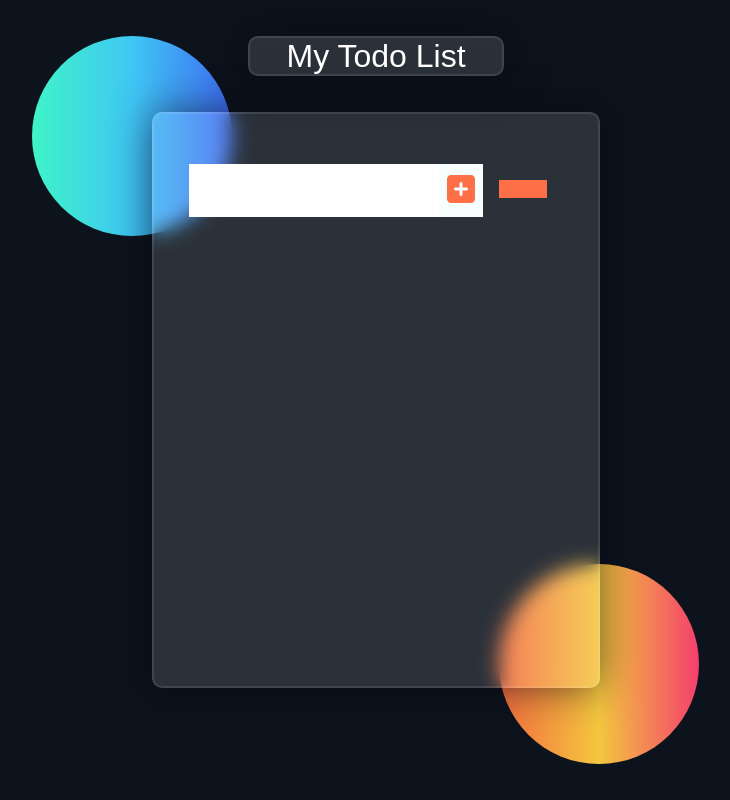
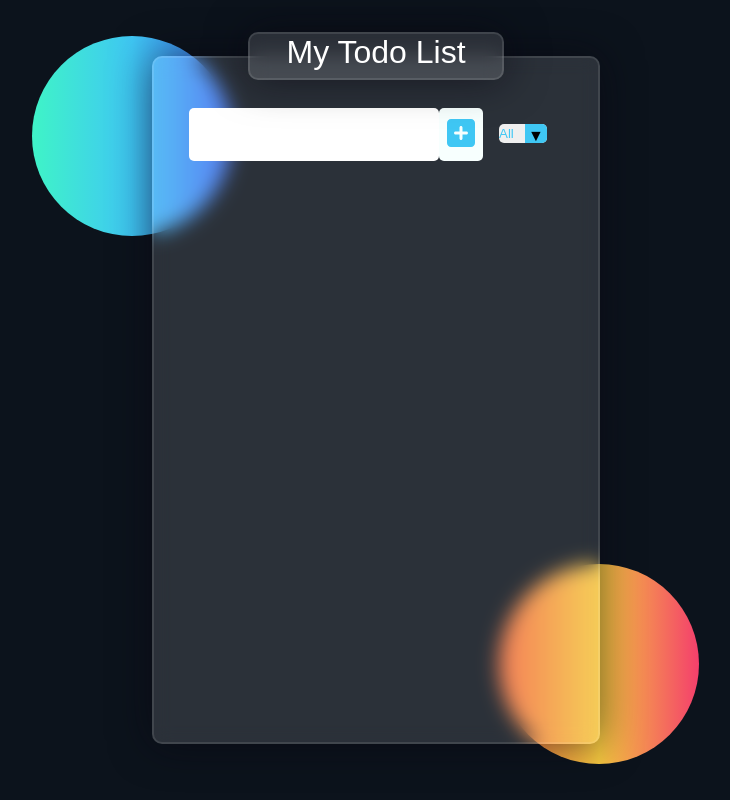
Before and after one commit to CliffordMorin/Todo-app, a React (Create React App) app: page /mylist in a window 1280 px wide. Shown: the whole page, without its empty margins (264-994 px from the left). Built offline with nearby package versions, Linux system fonts and the light colour scheme.

Commit message:
small styling

```diff
--- a/src/MyList/mylist.css
+++ b/src/MyList/mylist.css
@@ -4,7 +4,7 @@
   text-align: center;
   position: absolute;
   z-index: 1;
-  height: 5%;
+  height: 6%;
   width: 20%;
   background-color: rgba(255, 255, 255, 0.13);
   position: absolute;
@@ -43,7 +43,7 @@
 }
 
 .form {
-  height: 72%;
+  height: 86%;
   width: 35%;
   background-color: rgba(255, 255, 255, 0.13);
   position: absolute;
@@ -83,16 +83,17 @@
   border: none;
   background: white;
   width: 250px;
+  border-radius: 5px;
 }
 .form button {
-  color: #ff6f47;
+  color: #3fc7f4;
   background: #f7fffe;
   cursor: pointer;
   transition: all 0.3s ease;
   width: 50px;
 }
 .form button:hover {
-  background: #ff6f47;
+  background: linear-gradient(to left, #3f6cf4, #3fc7f4, #3ff4c7);
   color: white;
 }
 
@@ -113,12 +114,14 @@ select {
   margin: 1rem;
   position: relative;
   overflow: hidden;
+  border-radius: 5px;
 }
 select {
-  color: #ff6f47;
+  color: #3fc7f4;
   font-family: "Poppins", sans-serif;
   cursor: pointer;
   width: 12rem;
+  height: 1.2rem;
 }
 /* Arrow */
 .select::after {
@@ -126,8 +129,8 @@ select {
   position: absolute;
   top: 0;
   right: 0;
-  padding: 1rem;
-  background: #ff6f47;
+  padding: 0.2rem;
+  background: #3fc7f4;
   cursor: pointer;
   pointer-events: none;
 }
@@ -135,7 +138,8 @@ select {
 /* Media Queries */
 @media only screen and (max-width: 600px) {
   .form {
-    width: 65%;
+    width: 85%;
+    height: 86%;
   }
   .listShape:first-child {
     left: -50%;
@@ -150,5 +154,6 @@ select {
   }
   .listHeader {
     width: 50%;
+    height: 6%;
   }
 }
```
